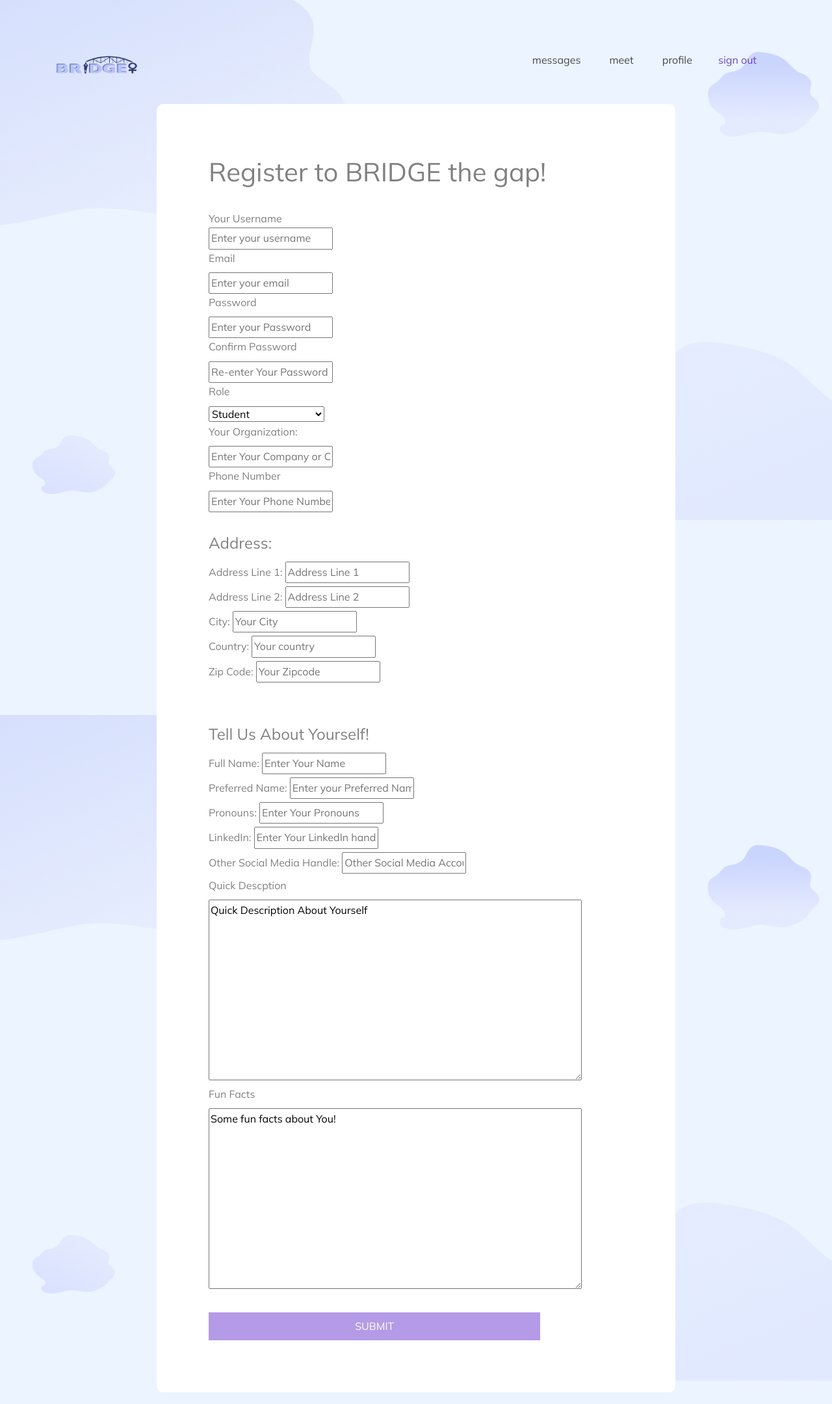
After one commit to mary1afshar/bridge, a PHP site: page /register.php in a window 1280 px wide. The commit adds this page. Shown: the whole page at 65% size. Run offline with PHP 8.4, Linux system fonts and the light colour scheme; some web fonts are replaced.

Commit message:
added the files from old repository

```diff
--- a/css/style.css
+++ b/css/style.css
@@ -1377,14 +1370,13 @@ figure figcaption {
 
 .button {
   border: none;
-  outline: 0;
   display: inline-block;
   padding: 8px;
   color:  white;
   background-color:  #b59ae7; ;
   text-align: center;
   cursor: pointer;
-  width: 100%;
+  width: 80%;
 }
 
 .button:hover {
@@ -1452,5 +1445,101 @@ figure figcaption {
   text-align: center;
   padding-right: 80%;
   font-size: 30px;
+  font-family: 'mulish';
   color: #000;
 }
+
+.fa-ul{
+  text-align: left;
+  width: 24rem;
+}
+
+/*homepage*/
+.homepage-btn{
+  padding-bottom: 5rem;
+}
+
+/*login*/
+.login-container{
+  height:51rem;
+  background-color: #EBF4FF;
+}
+.blob1-login {
+  top: 0px;
+  opacity: 60%;
+  position: absolute;
+  }
+
+.blob2-login {
+  bottom: 40px;
+  left: 50px;
+  position: absolute;
+  }
+
+.blob3-login {
+  top: 80px;
+  right: 20px;
+  position: absolute;
+  }
+
+.blob4-login {
+  bottom: 0px;
+  right: 0px;
+  opacity: 60%;
+  position: absolute;
+  }
+
+  .login-box{
+    width: 50%;
+    height: 70%;
+    background: white;
+    border-radius: 10px;
+    z-index: 10;
+    margin-top: 7rem;
+    padding: 5rem;
+  }
+
+  /*register*/
+.register-container{
+  height:135rem;
+  background-color: #EBF4FF;
+}
+
+.register-box{
+  width: 70%;
+  height: 70%;
+  background: white;
+  border-radius: 10px;
+  z-index: 10;
+  margin-top: 10rem;
+  padding: 5rem;
+}
+
+.blob1-register {
+  top: 1100px;
+  opacity: 60%;
+  position: absolute;
+  }
+
+.blob2-register {
+  top: 1900px;
+  left: 50px;
+  position: absolute;
+  }
+
+.blob3-register {
+  top: 1300px;
+  right: 20px;
+  position: absolute;
+  }
+
+.blob4-register {
+  top: 1850px;
+  right: 0px;
+  opacity: 60%;
+  position: absolute;
+  }
+
+  textarea{
+    width:90%;
+  }
--- /dev/null
+++ b/register.php
@@ -0,0 +1,243 @@
+<!doctype html>
+<html lang="en">
+
+<head>
+    <title>meet</title>
+    <link rel="shortcut icon" type="image/png" href="home_images/notebook.svg">
+    <meta charset="utf-8">
+    <meta name="viewport" content="width=device-width, initial-scale=1, shrink-to-fit=no">
+
+    <link href="https://fonts.googleapis.com/css2?family=Mulish:wght@400;700;900&display=swap" rel="stylesheet">
+    <link rel="stylesheet" href="https://cdnjs.cloudflare.com/ajax/libs/font-awesome/4.7.0/css/font-awesome.min.css">
+    <link rel="stylesheet" href="fonts/icomoon/style.css">
+
+    <link rel="stylesheet" href="css/bootstrap.min.css">
+    <link rel="stylesheet" href="css/jquery-ui.css">
+    <link rel="stylesheet" href="css/owl.carousel.min.css">
+    <link rel="stylesheet" href="css/owl.theme.default.min.css">
+    <link rel="stylesheet" href="css/owl.theme.default.min.css">
+
+    <link rel="stylesheet" href="css/jquery.fancybox.min.css">
+
+    <link rel="stylesheet" href="css/bootstrap-datepicker.css">
+
+    <link rel="stylesheet" href="fonts/flaticon/font/flaticon.css">
+    <link rel="stylesheet" href="fonts/flaticon-covid/font/flaticon.css">
+
+    <link rel="stylesheet" href="css/aos.css">
+
+    <link rel="stylesheet" href="css/style.css">
+
+</head>
+
+<body data-spy="scroll" data-target=".site-navbar-target" data-offset="300">
+
+
+    <div id="overlayer"></div>
+    <div class="loader">
+        <div class="spinner-border text-primary" role="status">
+            <span class="sr-only">Loading...</span>
+        </div>
+    </div>
+
+
+    <div class="site-wrap">
+
+        <div class="site-mobile-menu site-navbar-target">
+            <div class="site-mobile-menu-header">
+                <div class="site-mobile-menu-close mt-3">
+                    <span class="icon-close2 js-menu-toggle"></span>
+                </div>
+            </div>
+            <div class="site-mobile-menu-body"></div>
+        </div>
+
+        <header class="site-navbar light js-sticky-header site-navbar-target" role="banner">
+
+            <div class="container">
+                <div class="row align-items-center">
+                    <div class="logo">
+                        <img src="images/logo.png" alt="logo" />
+                    </div>
+
+                    <div class="col-12 col-md-10 d-none d-xl-block">
+                        <nav class="site-navigation position-relative text-right" role="navigation">
+
+                            <ul class="site-menu main-menu js-clone-nav mr-auto d-none d-lg-block">
+                                <li class="active">
+                                <li><a href="messages.html" class="nav-link">messages</a></li>
+                                <li><a href="meet.html" class="nav-link">meet</a></li>
+                                <li><a href="profile.html" class="nav-link">profile</a></li>
+                                <a href="index.html" class="nav-link">sign out</a></li>
+                            </ul>
+                        </nav>
+                    </div>
+
+
+                    <div class="col-6 d-inline-block d-xl-none ml-md-0 py-3" style="position: relative; top: 3px;"><a
+                            href="#" class="site-menu-toggle js-menu-toggle float-right"><span
+                                class="icon-menu h3 text-black"></span></a>
+                    </div>
+
+                </div>
+            </div>
+
+        </header>
+
+        <div class="register-container">
+            <div class="blob1-login">
+                <img src="images\blob1.png" alt="Image" class="img-fluid">
+            </div>
+
+            <div class="blob2-login">
+                <img src="images\blob2.png" alt="Image" class="img-fluid">
+            </div>
+
+            <div class="blob3-login">
+                <img src="images\blob3.png" alt="Image" class="img-fluid">
+            </div>
+
+            <div class="blob4-login">
+                <img src="images\blob4.png" alt="Image" class="img-fluid">
+            </div>
+
+            <div class="blob1-register">
+                <img src="images\blob1.png" alt="Image" class="img-fluid">
+            </div>
+
+            <div class="blob2-register">
+                <img src="images\blob2.png" alt="Image" class="img-fluid">
+            </div>
+
+            <div class="blob3-register">
+                <img src="images\blob3.png" alt="Image" class="img-fluid">
+            </div>
+
+            <div class="blob4-register">
+                <img src="images\blob4.png" alt="Image" class="img-fluid">
+            </div>
+
+
+            <div class="container">
+                <div class="row align-items-center justify-content-center">
+                    <div class="register-box">
+
+                        <h1>Register to BRIDGE the gap!</h1>
+                        <br>
+                        <form action="<?php echo htmlspecialchars($_SERVER["PHP_SELF"]);?>">
+                            <!--Username-->
+                            <lable for="username"> Your Username</lable><br>
+                            <input type="text" name="username" id="username" placeholder="Enter your username"><br>
+                            <!--Email-->
+                            <label for="email">Email</label><br>
+                            <input type="text" name="email" id="email" placeholder="Enter your email"><br>
+                            <!--Password-->
+                            <label for="password">Password</label><br>
+                            <input type="password" name="password" placeholder="Enter your Password"><br>
+                            <!--Confirm Password-->
+                            <label for="confirm_password">Confirm Password</label><br>
+                            <input type="confirm_password" name="confirm_password"
+                                placeholder="Re-enter Your Password"><br>
+                            <!--Role-->
+                            <label for="role">Role</label><br>
+                            <select id="role" name="role">
+                                <option value="student">Student</option>
+                                <option value="software_developer">Industry Professional</option>
+                                <option value="data_scientist">Data Scientist</option>
+                                <option value="designer">Designer</option>
+                                <option value="product_manager">Prduct Manager</option>
+                                <option value="software_engineer">Software Engineer</option>
+                                <option value="data_analyst">Data Analyst</option>
+                                <option value="other profession">Other Profession</option>
+                            </select><br>
+                            <!--Organization-->
+                            <label for="organization">Your Organization:</label><br>
+                            <input type="text" name="organization"
+                                placeholder="Enter Your Company or Organization Name"><br>
+                            <!--Phone Number-->
+                            <label for="phone_number">Phone Number</label><br>
+                            <input type="text" name="phone_number" placeholder="Enter Your Phone Number"><br>
+                            <br>
+                            <!--Address-->
+                            <fieldset>
+                                <legend>Address:</legend>
+                                <!--Adress Line 1-->
+                                <label for="address_line_1">Address Line 1: </label>
+                                <input type="text" name="address_line_1" placeholder="Address Line 1"><br>
+                                <!-- Address Line 2-->
+                                <label for="address_line_2">Address Line 2:</label>
+                                <input type="text" name="address_line_2" placeholder="Address Line 2"><br>
+                                <!-- City-->
+                                <label for="city">City:</label>
+                                <input type="text" name="city" placeholder="Your City"><br>
+                                <!--Country-->
+                                <label for="country">Country:</label>
+                                <input type="text" name="country" placeholder="Your country"><br>
+                                <!--Zip Code-->
+                                <label for="zipcode">Zip Code: </label>
+                                <input type="text" name="zipcode" placeholder="Your Zipcode"><br>
+                            </fieldset><br><br>
+
+                            <!--Tell Me about Yourself-->
+                            <fieldset>
+                                <legend>Tell Us About Yourself!</legend>
+                                <!--Full Name-->
+                                <label for="full_name">Full Name:</label>
+                                <input type="text" name="full_name" placeholder="Enter Your Name"><br>
+                                <!-- Preferred Name-->
+                                <label for="preferred_name">Preferred Name:</label>
+                                <input type="text" name="preferred_name" placeholder="Enter your Preferred Name"><br>
+                                <!--Pronouns -->
+                                <label for="pronouns">Pronouns:</label>
+                                <input type="text" name="pronouns" placeholder="Enter Your Pronouns"><br>
+                                <!--LinkedIn/ Other Socials-->
+                                <label for="linkedin">LinkedIn:</label>
+                                <input type="text" name="linkedin" placeholder="Enter Your LinkedIn handle"><br>
+                                <label for="other_social">Other Social Media Handle:</label>
+                                <input type="text" name="other-socaial" placeholder="Other Social Media Accounts"><br>
+                                <!--Description-->
+                                <label for="description">Quick Descption</label><br>
+                                <textarea name="description" rows="10"
+                                    cols="20">Quick Description About Yourself</textarea><br>
+                                <!--Fun Facts-->
+                                <label for="fun_facts">Fun Facts</label><br>
+                                <textarea name="fun_facts" rows="10" cols="20">Some fun facts about You!</textarea><br>
+                            </fieldset>
+                            <br>
+                            <a href="meet.html"><input class="button" type="submit" value="SUBMIT"></a>
+
+                        </form>
+                    </div>
+                </div>
+            </div>
+
+
+
+
+        </div>
+
+    </div>
+
+
+    <!-- MAIN -->
+
+
+    <script src="js/jquery-3.3.1.min.js"></script>
+    <script src="js/jquery-ui.js"></script>
+    <script src="js/popper.min.js"></script>
+    <script src="js/bootstrap.min.js"></script>
+    <script src="js/owl.carousel.min.js"></script>
+    <script src="js/jquery.countdown.min.js"></script>
+    <script src="js/jquery.easing.1.3.js"></script>
+    <script src="js/aos.js"></script>
+    <script src="js/jquery.fancybox.min.js"></script>
+    <script src="js/jquery.sticky.js"></script>
+    <script src="js/isotope.pkgd.min.js"></script>
+
+
+    <script src="js/main.js"></script>
+
+
+</body>
+
+</html>
```
Also changed, not shown: other parts of css/style.css (+10 -16 lines), index.php (+14 -25 lines), login.php (added, +126 -0 lines), meet.php (+26 -45 lines).
